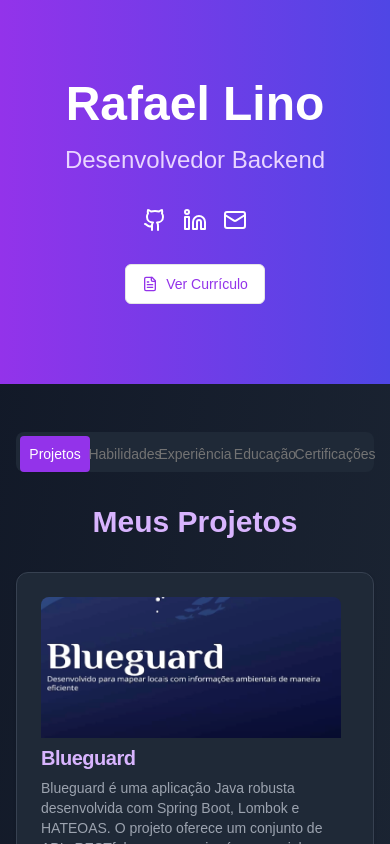
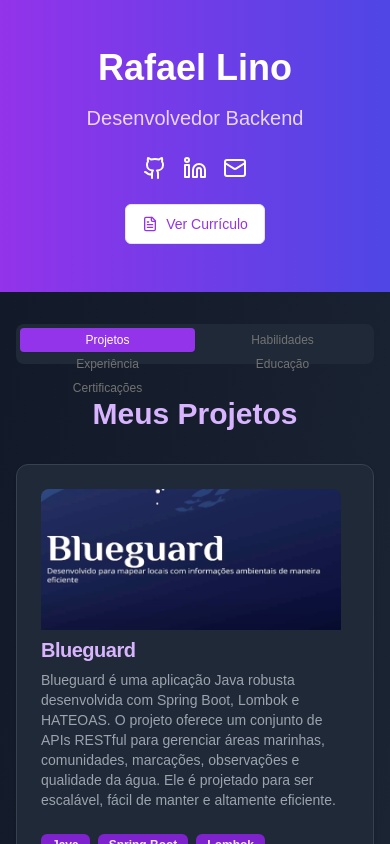
Before and after one commit to rafak7/portfolio, a Next.js app: page / in a window 390 px wide. Both pictures are taken after a click on the button "Não sou desenvolvedor, pular desafio". Shown: the top 844 px of the page. Built offline with nearby package versions, Linux system fonts and the light colour scheme.

Commit message:
melhorando interface mobile

```diff
--- a/components/portfolio.tsx
+++ b/components/portfolio.tsx
@@ -170,11 +170,11 @@ export function EnhancedPortfolioComponent() {
 
   if (showChallenge) {
     return (
-      <div className="min-h-screen bg-gradient-to-br from-gray-900 to-gray-800 text-white flex items-center justify-center">
-        <div className="bg-gray-800 p-8 rounded-lg shadow-lg max-w-md w-full">
+      <div className="min-h-screen bg-gradient-to-br from-gray-900 to-gray-800 text-white flex items-center justify-center p-4">
+        <div className="bg-gray-800 p-6 rounded-lg shadow-lg w-full max-w-md">
           <h2 className="text-2xl font-bold mb-4 text-purple-300">Bem-vindo, Desenvolvedor!</h2>
           <p className="mb-4">Para acessar o site, você precisa resolver este simples desafio de codificação:</p>
-          <pre className="bg-gray-700 p-4 rounded mb-4 overflow-x-auto">
+          <pre className="bg-gray-700 p-4 rounded mb-4 overflow-x-auto text-sm">
             <code>
               {`<div>
   <h1>Olá, Mundo!</h1>
@@ -207,9 +207,9 @@ export function EnhancedPortfolioComponent() {
 
   return (
     <div className="min-h-screen bg-gradient-to-br from-gray-900 to-gray-800 text-white">
-      <header className="py-20 px-4 sm:px-6 lg:px-8 text-center bg-gradient-to-r from-purple-600 to-indigo-600">
+      <header className="py-12 px-4 sm:px-6 lg:px-8 text-center bg-gradient-to-r from-purple-600 to-indigo-600">
         <motion.h1
-          className="text-5xl font-extrabold mb-4"
+          className="text-4xl sm:text-5xl font-extrabold mb-4"
           initial={{ opacity: 0, y: -20 }}
           animate={{ opacity: 1, y: 0 }}
           transition={{ duration: 0.5 }}
@@ -217,7 +217,7 @@ export function EnhancedPortfolioComponent() {
           Rafael Lino
         </motion.h1>
         <motion.p
-          className="text-2xl text-purple-200"
+          className="text-xl sm:text-2xl text-purple-200"
           initial={{ opacity: 0, y: 20 }}
           animate={{ opacity: 1, y: 0 }}
           transition={{ duration: 0.5, delay: 0.2 }}
@@ -225,7 +225,7 @@ export function EnhancedPortfolioComponent() {
           Desenvolvedor Backend
         </motion.p>
         <motion.div
-          className="mt-8 flex justify-center space-x-4"
+          className="mt-6 flex justify-center space-x-4"
           initial={{ opacity: 0 }}
           animate={{ opacity: 1 }}
           transition={{ duration: 0.5, delay: 0.4 }}
@@ -241,7 +241,7 @@ export function EnhancedPortfolioComponent() {
           </a>
         </motion.div>
         <motion.div
-          className="mt-8"
+          className="mt-6"
           initial={{ opacity: 0 }}
           animate={{ opacity: 1 }}
           transition={{ duration: 0.5, delay: 0.6 }}
@@ -252,42 +252,42 @@ export function EnhancedPortfolioComponent() {
         </motion.div>
       </header>
 
-      <main className="max-w-7xl mx-auto py-12 px-4 sm:px-6 lg:px-8">
+      <main className="max-w-7xl mx-auto py-8 px-4 sm:px-6 lg:px-8">
         <Tabs value={activeTab} onValueChange={setActiveTab} className="w-full">
-          <TabsList className="grid w-full grid-cols-5 mb-8 bg-gray-800 p-1 rounded-lg">
+          <TabsList className="grid w-full grid-cols-2 sm:grid-cols-3 md:grid-cols-5 mb-8 bg-gray-800 p-1 rounded-lg">
             <TabsTrigger
               value="projects"
-              className="px-4 py-2 text-sm font-medium transition-all data-[state=active]:bg-purple-600 data-[state=active]:text-white rounded"
+              className="px-2 py-1 sm:px-4 sm:py-2 text-xs sm:text-sm font-medium transition-all data-[state=active]:bg-purple-600 data-[state=active]:text-white rounded"
             >
               Projetos
             </TabsTrigger>
             <TabsTrigger
               value="skills"
-              className="px-4 py-2 text-sm font-medium transition-all data-[state=active]:bg-purple-600 data-[state=active]:text-white rounded"
+              className="px-2 py-1 sm:px-4 sm:py-2 text-xs sm:text-sm font-medium transition-all data-[state=active]:bg-purple-600 data-[state=active]:text-white rounded"
             >
               Habilidades
             </TabsTrigger>
             <TabsTrigger
               value="experience"
-              className="px-4 py-2 text-sm font-medium transition-all data-[state=active]:bg-purple-600 data-[state=active]:text-white rounded"
+              className="px-2 py-1 sm:px-4 sm:py-2 text-xs sm:text-sm font-medium transition-all data-[state=active]:bg-purple-600 data-[state=active]:text-white rounded"
             >
               Experiência
             </TabsTrigger>
             <TabsTrigger
               value="education"
-              className="px-4 py-2 text-sm font-medium transition-all data-[state=active]:bg-purple-600 data-[state=active]:text-white rounded"
+              className="px-2 py-1 sm:px-4 sm:py-2 text-xs sm:text-sm font-medium transition-all data-[state=active]:bg-purple-600 data-[state=active]:text-white rounded"
             >
               Educação
             </TabsTrigger>
             <TabsTrigger
               value="certifications"
-              className="px-4 py-2 text-sm font-medium transition-all data-[state=active]:bg-purple-600 data-[state=active]:text-white rounded"
+              className="px-2 py-1 sm:px-4 sm:py-2 text-xs sm:text-sm font-medium transition-all data-[state=active]:bg-purple-600 data-[state=active]:text-white rounded"
             >
               Certificações
             </TabsTrigger>
           </TabsList>
           <TabsContent value="projects">
-            <section className="mb-20">
+            <section className="mb-12">
               <motion.h2
                 className="text-3xl font-bold mb-8 text-center text-purple-300"
                 initial={{ opacity: 0, y: 20 }}
```
